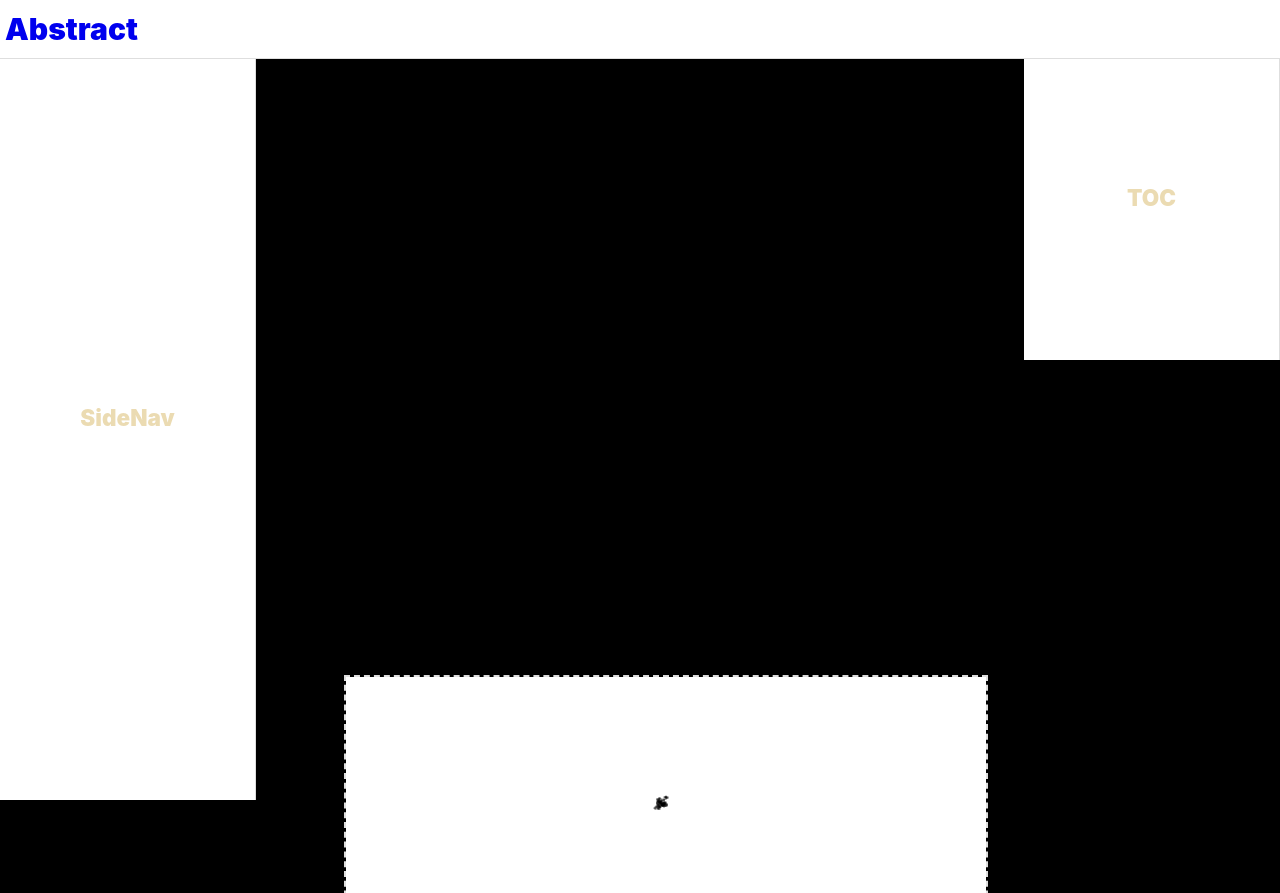
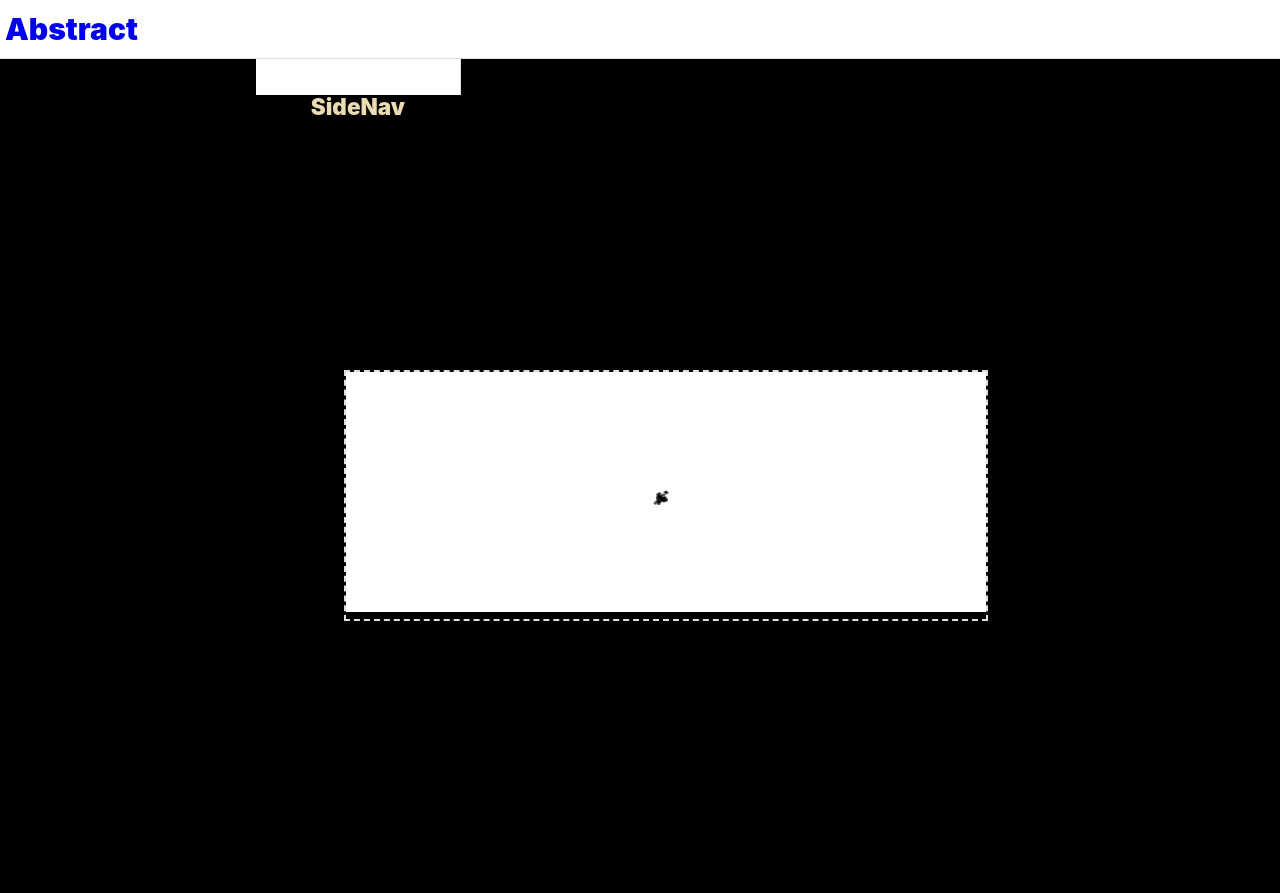
Before and after one commit to Unomars4/abstract, a Vue app: page /lab in a window 1280 px wide. Shown: the top 893 px of the page. Built offline with nearby package versions, Linux system fonts and the light colour scheme.

Commit message:
move toc and sidenav within same container as view container

```diff
--- a/src/App.vue
+++ b/src/App.vue
@@ -13,13 +13,15 @@ import { RouterView } from 'vue-router'
     </div>
   </header>
 
-  <aside class="sidenav">
-    <h1>SideNav</h1>
-  </aside>
-
   <main>
     <div class="view-container">
+      <aside class="sidenav">
+        <h1>SideNav</h1>
+      </aside>
       <RouterView />
+      <aside class="toc">
+        <h1>TOC</h1>
+      </aside>
     </div>
     <footer>
       <div class="footer-content">
@@ -28,17 +30,13 @@ import { RouterView } from 'vue-router'
       </div>
     </footer>
   </main>
-
-  <aside class="toc">
-    <h1>TOC</h1>
-  </aside>
 </template>
 
 <style scoped>
 .sidenav,
 header,
 .toc {
-  position: fixed;
+  position: sticky;
   background: white;
 }
 
@@ -54,8 +52,9 @@ h3 {
 .toc {
   height: 45%;
   width: 20%;
+  float: right;
   right: 0;
-  top: 0;
+  top: 30px;
 }
 
 aside {
@@ -68,7 +67,7 @@ aside {
 aside h1 {
   text-align: center;
   position: relative;
-  top: 50%;
+  top: 30px;
 }
 
 main {
--- a/src/views/LabView.vue
+++ b/src/views/LabView.vue
@@ -42,7 +42,7 @@ h1 {
 }
 
 .content {
-  height: 200vh;
+  height: 100vh;
   width: 80%;
   display: flex;
   justify-content: center;
```
